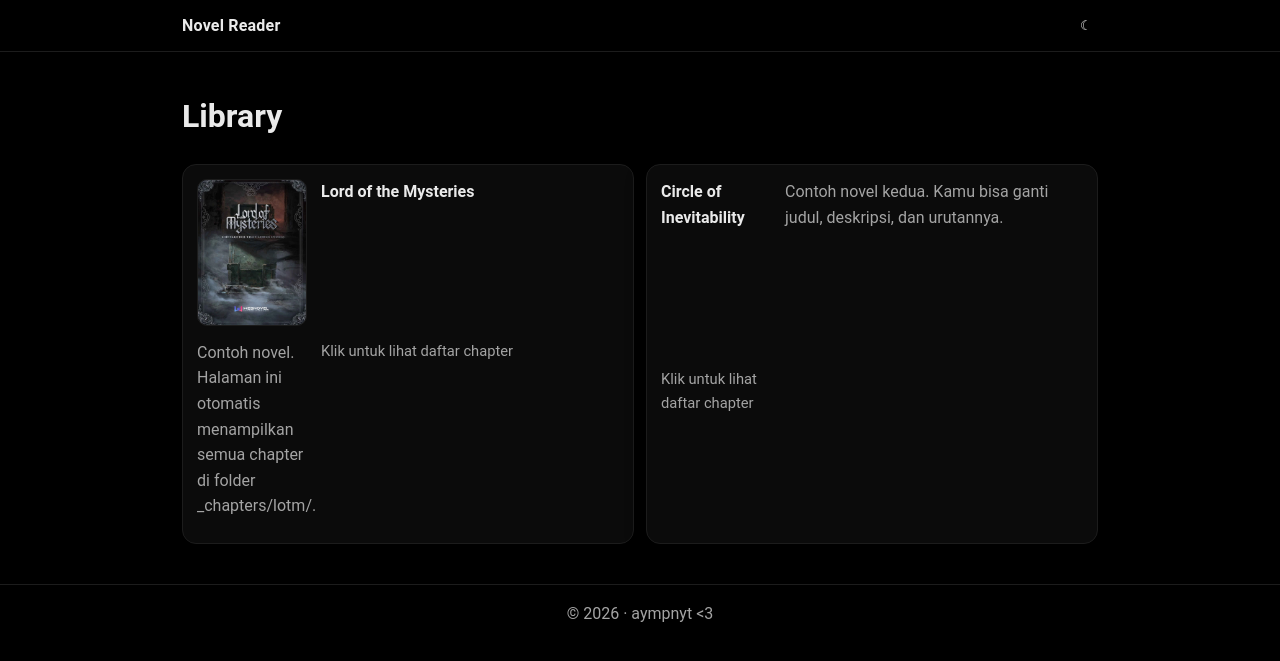
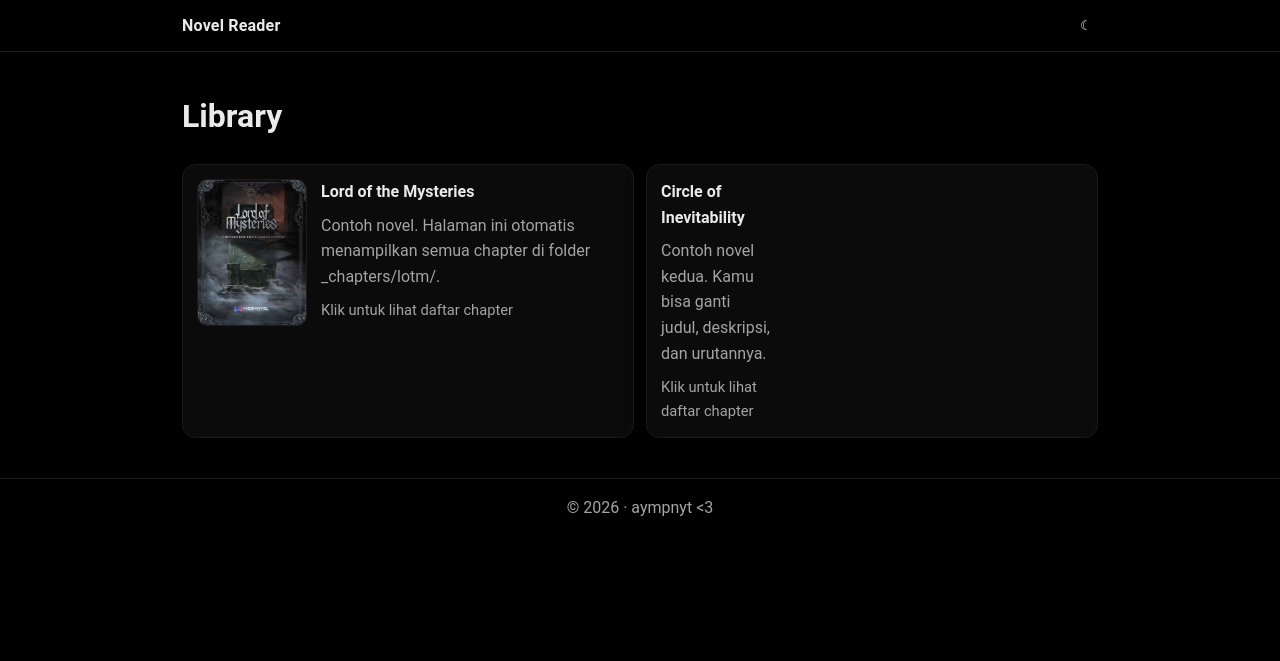
Before and after one commit to mumimoi/mumimoi.github.io, a Jekyll site: the page built from index.md, in a window 1280 px wide. Shown: the top 661 px of the page. Built offline with Jekyll 4.4.1, drawn with Linux system fonts in a browser that asks for light colours.

Commit message:
Update index.md

```diff
--- a/index.md
+++ b/index.md
@@ -8,7 +8,7 @@ title: Home
 <div class="grid">
   {% assign novels_sorted = site.novels | sort: "order" %}
   {% for n in novels_sorted %}
-    <a class="novel-card" href="{{ n.url | relative_url }}">
+    <a class="novel-card{% if n.cover %} has-cover{% endif %}" href="{{ n.url | relative_url }}">
       {% if n.cover %}
         <img class="novel-cover"
              src="{{ n.cover | relative_url }}"
@@ -16,9 +16,11 @@ title: Home
              loading="lazy">
       {% endif %}
 
-      <div class="novel-card-title">{{ n.title }}</div>
-      {% if n.description %}<div class="novel-card-desc">{{ n.description }}</div>{% endif %}
-      <div class="novel-card-meta muted small">Klik untuk lihat daftar chapter</div>
+      <div class="novel-card-body">
+        <div class="novel-card-title">{{ n.title }}</div>
+        {% if n.description %}<div class="novel-card-desc">{{ n.description }}</div>{% endif %}
+        <div class="novel-card-meta muted small">Klik untuk lihat daftar chapter</div>
+      </div>
     </a>
   {% endfor %}
 
```
